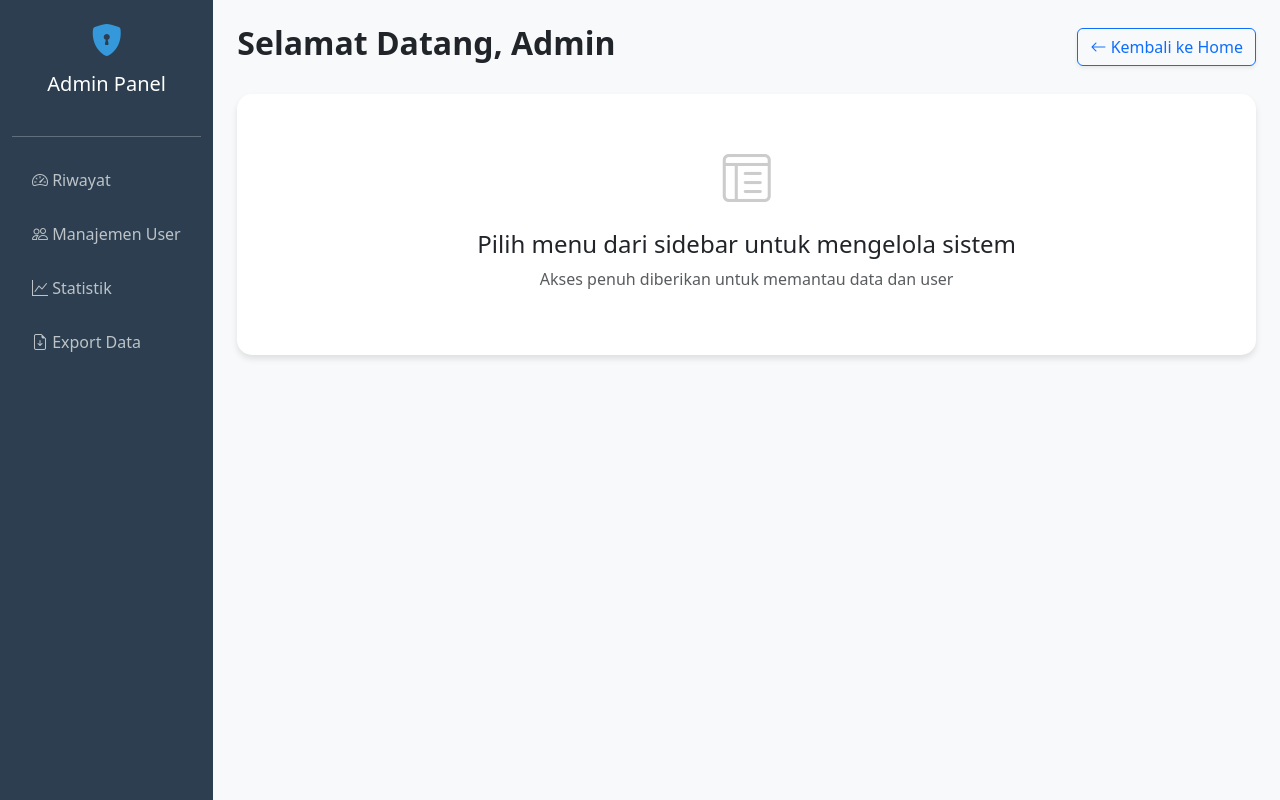
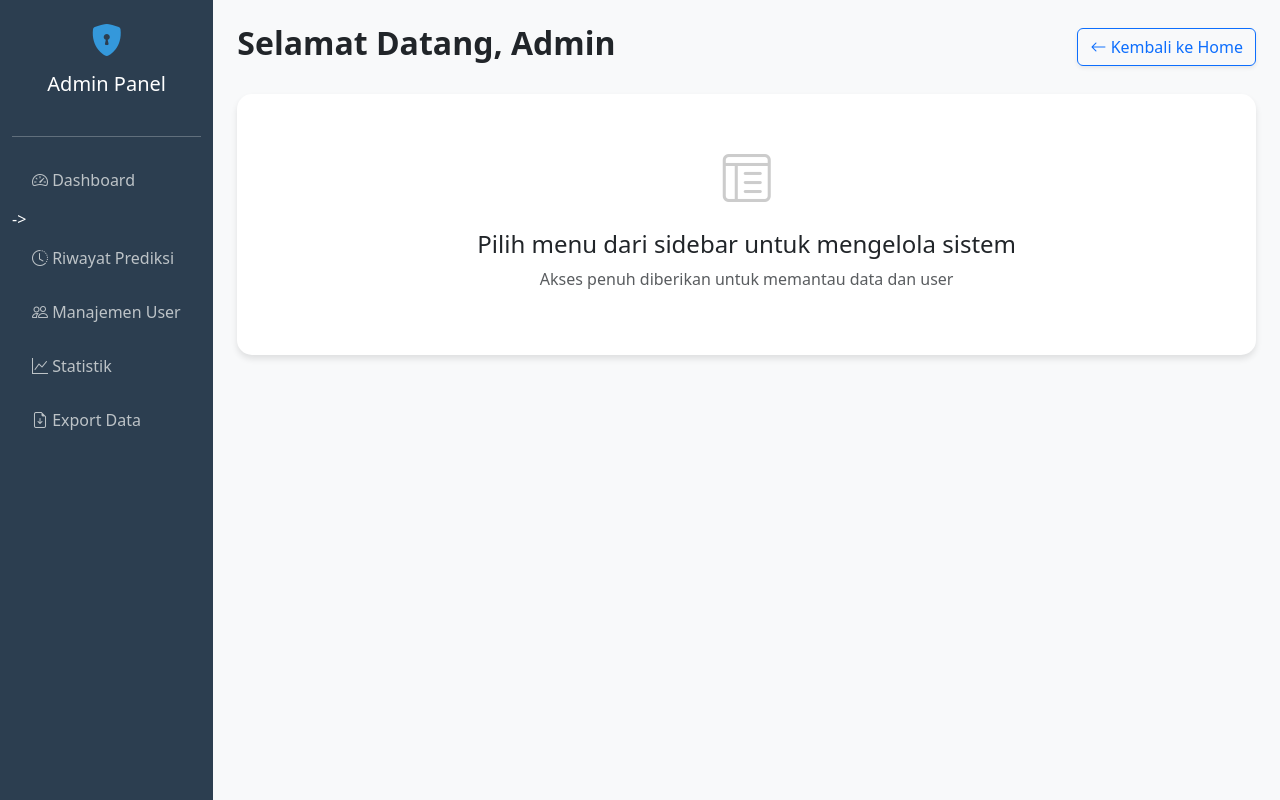
Before and after one commit to valentardiansah273-gif/ISPA-WEB, a Flask app: page /admin/dashboard in a window 1280 px wide. Run offline with Flask 3, Linux system fonts and the light colour scheme; a user stored in the database is signed in; data that the repository does not hold is empty; parts of the project's set-up code (start-up, migrations or seed data) failed here and were passed over; some libraries are stand-ins or nearby versions.

Commit message:
perbaikan di admin riwayat

```diff
--- a/web/templates/admin_dashboard.html
+++ b/web/templates/admin_dashboard.html
@@ -25,12 +25,23 @@
                 <h5 class="mt-2">Admin Panel</h5>
             </div>
             <hr>
-            <ul class="nav flex-column">
-                <li class="nav-item"><a href="/admin/dashboard" class="nav-link"><i class="bi bi-speedometer2"></i> Riwayat</a></li>
-                <li class="nav-item"><a href="/admin/users" class="nav-link"><i class="bi bi-people"></i> Manajemen User</a></li>
-                <li class="nav-item"><a href="/admin/statistik" class="nav-link"><i class="bi bi-graph-up"></i> Statistik</a></li>
-                <li class="nav-item"><a href="/admin/export" class="nav-link"><i class="bi bi-file-earmark-arrow-down"></i> Export Data</a></li>
-            </ul>
+<ul class="nav flex-column">
+    <li class="nav-item">
+        <a href="/admin/dashboard" class="nav-link"><i class="bi bi-speedometer2"></i> Dashboard</a>
+    </li>->
+    <li class="nav-item">
+        <a href="/admin/riwayat" class="nav-link"><i class="bi bi-clock-history"></i> Riwayat Prediksi</a>
+    </li>
+    <li class="nav-item">
+        <a href="/admin/users" class="nav-link"><i class="bi bi-people"></i> Manajemen User</a>
+    </li>
+    <li class="nav-item">
+        <a href="/admin/statistik" class="nav-link"><i class="bi bi-graph-up"></i> Statistik</a>
+    </li>
+    <li class="nav-item">
+        <a href="/admin/export" class="nav-link"><i class="bi bi-file-earmark-arrow-down"></i> Export Data</a>
+    </li>
+</ul>
         </nav>
 
         <!-- Main Content -->
```
